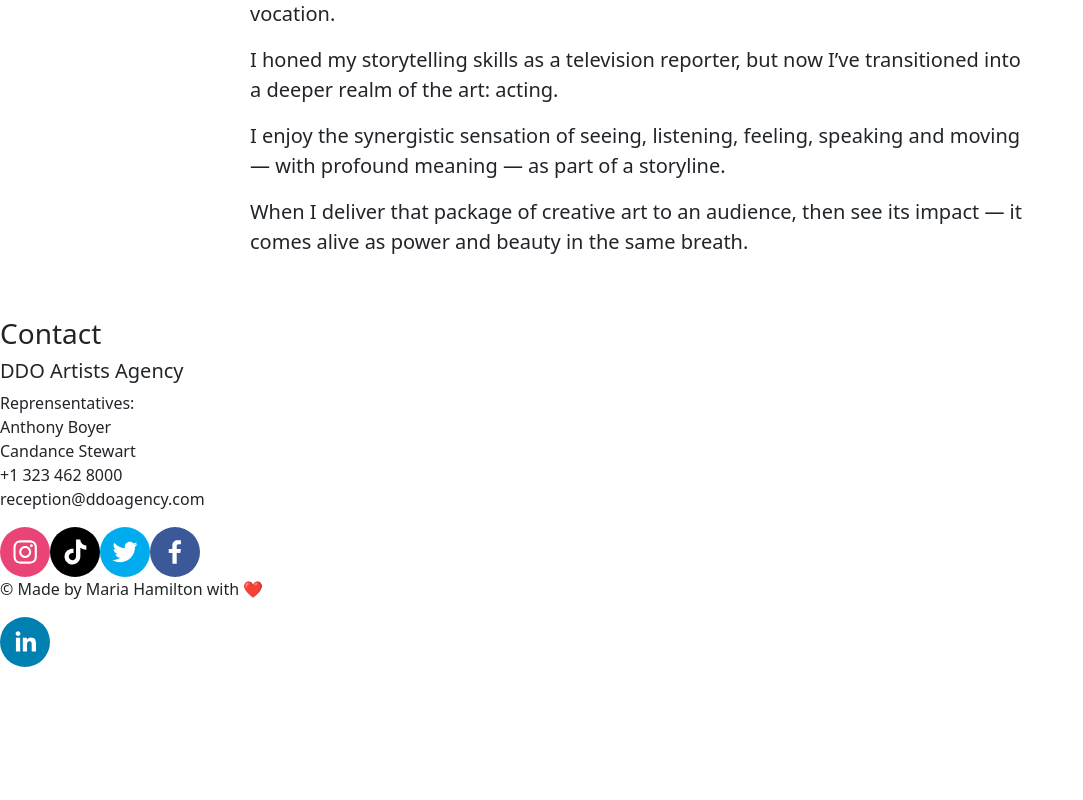
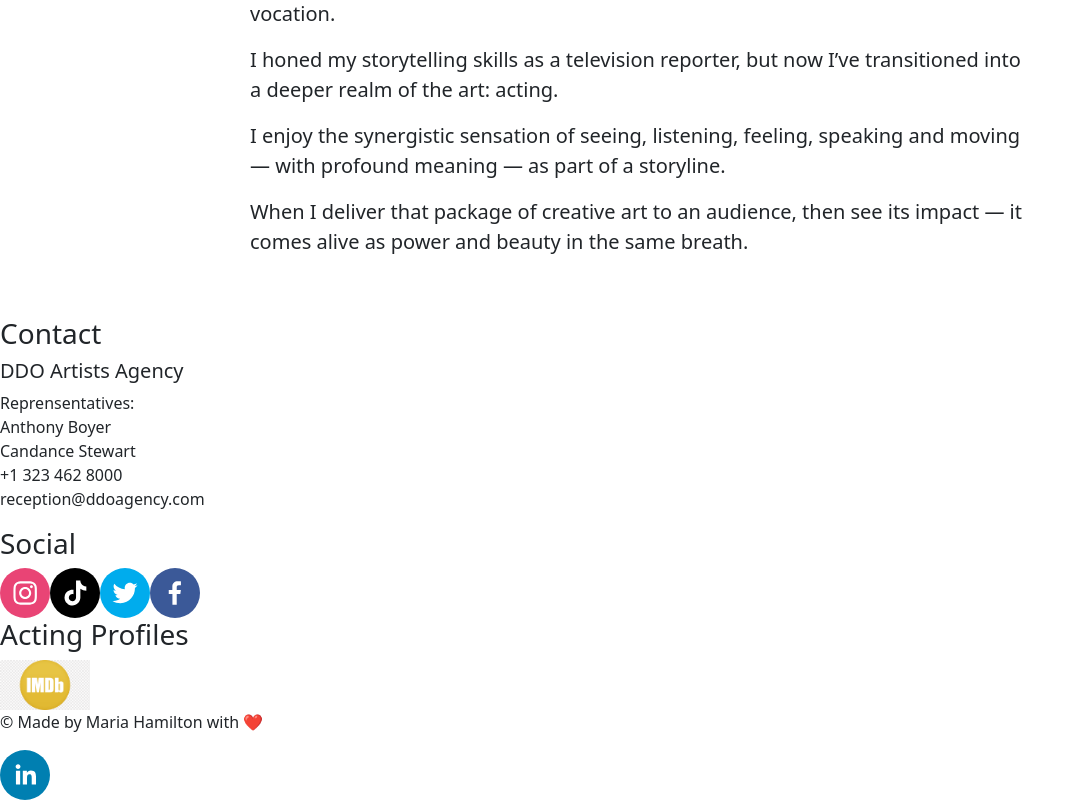
Before and after one commit to dudahamilton/acting-web, a Next.js app in the folder acting-web/: page / in a window 1280 px wide. Shown: the part 4196-4996 px from the top of the page, without its empty margins (0-1083 px from the left). Before the commit the page ends 4863 px from the top, so only its background shows below. Built offline with nearby package versions, Linux system fonts and the light colour scheme.

Commit message:
imdb icon works

```diff
--- a/acting-web/components/Footer.js
+++ b/acting-web/components/Footer.js
@@ -1,6 +1,7 @@
 import React from 'react'
 import Link from 'next/link'
 import styles from '@/styles/Footer.module.css'
+import Image from 'next/image'
 import { SocialIcon } from 'react-social-icons';
 
 
@@ -17,14 +18,27 @@ export default function footer(){
                 reception@ddoagency.com
                 </p>
             <div>
+                <h3>Social</h3>
                 <SocialIcon url="https://www.instagram.com/ialondradelgado/?hl=en" />
                 <SocialIcon url="https://www.tiktok.com/@ialondradelgado" />
                 <SocialIcon url="https://twitter.com/alondraamariee1?lang=en" />
                 <SocialIcon url="https://www.facebook.com/loly5719" />
 
-            <p>© Made by Maria Hamilton with ❤️</p>
-            <SocialIcon url="https://www.linkedin.com/in/mariahamiltondev/" />
+            <div>
+                <h3>Acting Profiles</h3>
+                <a target='_blank' href='https://pro.imdb.com/name/nm4549589/?ref_=recent_view_1'>
+                <Image
+                    src='/pictures/imdb.png'
+                    alt='imdb logo'
+                    width='90'
+                    height='50'/>
+                </a>
+            </div>
 
+            <div>
+                <p>© Made by Maria Hamilton with ❤️</p>
+                <SocialIcon url="https://www.linkedin.com/in/mariahamiltondev/" />
+            </div>
             </div>
 
         </div>
```
Also changed, not shown: acting-web/public/pictures/imdb.png (added).
